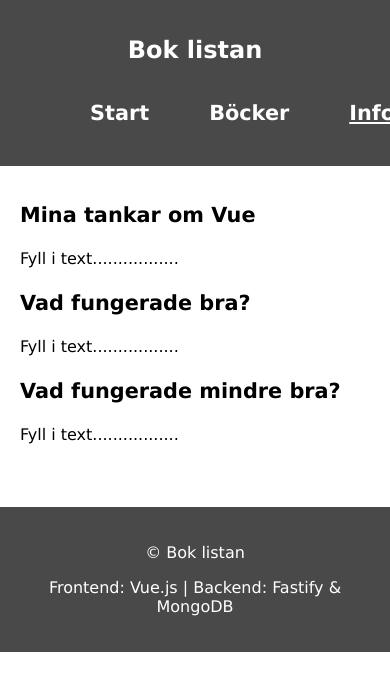
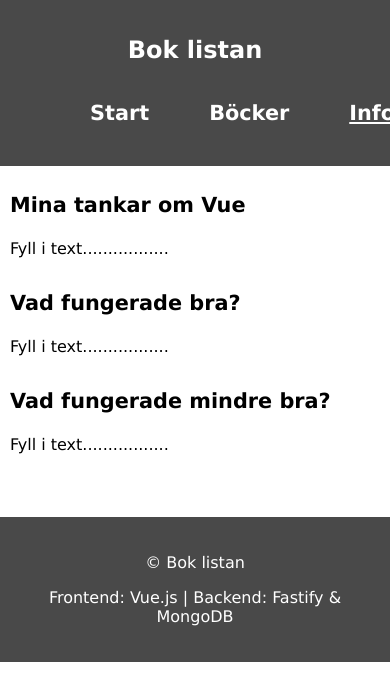
Before and after one commit to haan2402/vue-laboration3, a Vue app: page /info in a window 390 px wide. Shown: the top 700 px of the page. Built offline with nearby package versions, Linux system fonts and the light colour scheme.

Commit message:
fixat lite css på info sidan

```diff
--- a/src/views/infoView.vue
+++ b/src/views/infoView.vue
@@ -42,7 +42,16 @@
     p {
         font-size: 1em;
         line-height: 1.5em;
-        margin-bottom: 20px;
+        margin-bottom: 30px;
+        max-width: 40em;
+    }
+
+    @media (max-width: 600px) {
+        .info-container {
+            max-width: 400px;
+            margin: 0 auto;
+            padding: 10px;
+        }
     }
 
 </style>
```
